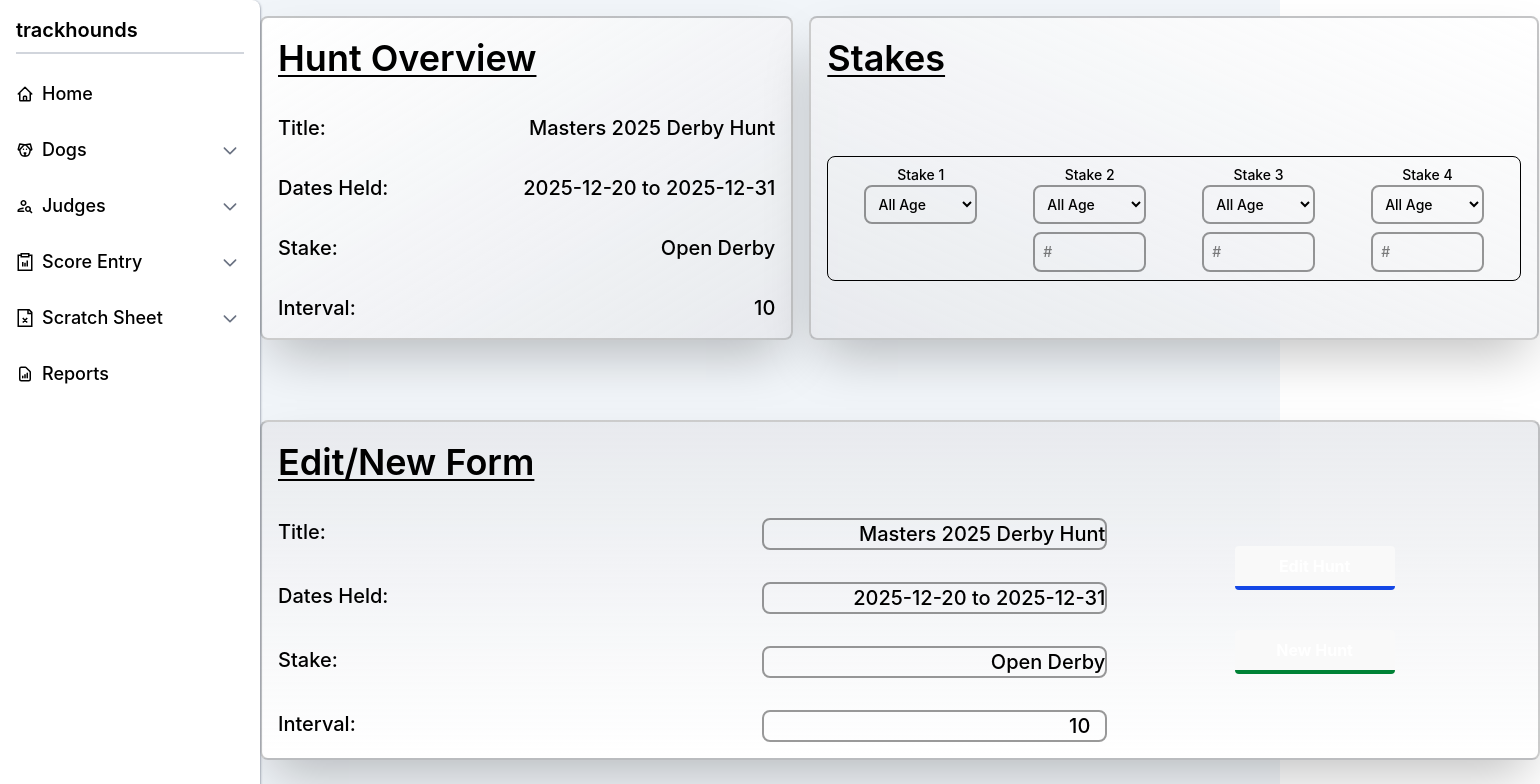
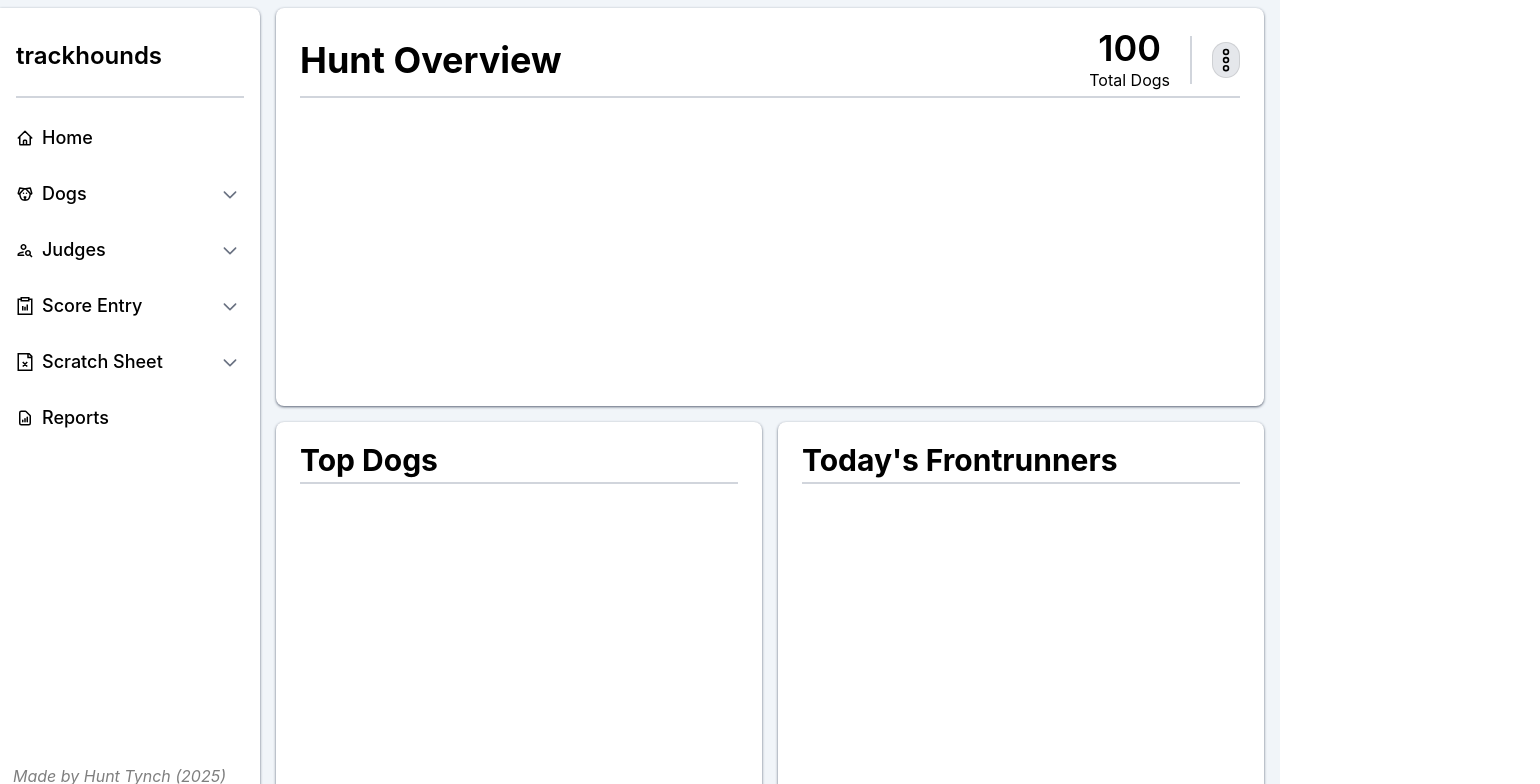
Before and after one commit to hctynch/trackhounds, a React (Vite) app in the folder frontend/: page / in a window 1280 px wide. Shown: the top 784 px of the page, 1540 px wide, since content can reach past the window. Built offline with nearby package versions, Linux system fonts and the light colour scheme.

Commit message:
Finished general layout of overview page.

```diff
--- a/frontend/src/components/Box.jsx
+++ b/frontend/src/components/Box.jsx
@@ -1,11 +1,16 @@
-import React from 'react';
+import PropTypes from 'prop-types';
 
 function Box({ children, params }) {
   return (
-    <div className={`flex flex-col items-start bg-gradient-to-br from-white to-gray-200/80 rounded-lg shadow-2xl px-4 border-black/20 border-2 ${params}`}>
+    <div className={`flex flex-col items-start bg-white rounded-lg shadow shadow-gray-500 px-4 ${params}`}>
       {children}
     </div>
   );
 }
 
+Box.propTypes = {
+  children: PropTypes.node.isRequired,
+  params: PropTypes.string
+};
+
 export default Box;
--- a/frontend/src/components/Home.jsx
+++ b/frontend/src/components/Home.jsx
@@ -1,92 +1,68 @@
+import { useState } from "react";
+import { PiDotsThreeOutlineVertical } from "react-icons/pi";
+import Box from './Box';
+
 function Home() {
+  const [showOverlay, setShowOverlay] = useState(false);
+
+  const handleOverlay = () => {
+    setShowOverlay(!showOverlay);
+  };
+
   return (
-    <div className='flex flex-wrap ml-65 mt-4 mr-2 text-black w-full'>
-      <div className='flex flex-col items-start bg-gradient-to-br from-white to-gray-200/80 rounded-lg shadow-2xl px-4 border-black/20 border-2 w-5/12 mr-4'>
-        <p className='text-4xl font-semibold my-5 underline decoration-2 underline-offset-4'>Hunt Overview</p>
-        <div className='w-full flex'>
-          <p className='text-xl 2xl:text-2xl font-medium my-4'>Title: </p>
-          <p className='text-xl 2xl:text-2xl font-medium my-4 ml-auto text-end'>Masters 2025 Derby Hunt</p>
+    <div className='grid grid-cols-2 text-black ml-[276px] mr-4 h-[calc(100vh-1rem)] my-2 relative'>
+      <Box params='col-span-2 mb-2 pt-5 px-6'>
+        <div className='w-full flex items-center border-b-2 border-gray-300 pb-1'>
+          <p className='text-4xl font-bold'>Hunt Overview</p>
+          <div className='flex ml-auto items-center'>
+            <div className='flex flex-col items-center'>
+              <p className='font-semibold text-4xl'>100</p>
+              <p>Total Dogs</p>
             </div>
-        <div className='w-full flex'>
-          <p className='text-xl 2xl:text-2xl font-medium my-4'>Dates Held: </p>
-          <p className='text-xl 2xl:text-2xl font-medium my-4 ml-auto text-end'>2025-12-20 to 2025-12-31</p>
-        </div>
-        <div className="w-full flex">
-          <p className='text-xl 2xl:text-2xl font-medium my-4'>Stake: </p>
-          <p className='text-xl 2xl:text-2xl font-medium my-4 ml-auto text-end'>Open Derby</p>
-        </div>
-        <div className="w-full flex">
-          <p className='text-xl 2xl:text-2xl font-medium my-4'>Interval: </p>
-          <p className='text-xl 2xl:text-2xl font-medium my-4 ml-auto text-end'>10</p>
-        </div>
-      </div>
-      <div className="flex flex-col items-start bg-gradient-to-bl from-white to-gray-200/80 rounded-lg shadow-2xl px-4 border-black/20 border-2 w-[57%]">
-        <p className='text-4xl font-semibold my-5 underline decoration-2 underline-offset-4'>Stakes</p>
-        <div className='w-full flex flex-row font-medium text-sm 2xl:text-xl border rounded-lg p-2 items-start my-auto'>
-          <div className='w-1/4 flex flex-col items-center justify-center'>
-            <p>Stake 1</p>
-            <select className='w-2/3 border-2 border-black/40 rounded-lg p-2'>
-              <option value="ALL_AGE">All Age</option>
-              <option value="DERBY">Derby</option>
-            </select>
-          </div>
-          <div className='w-1/4 flex flex-col items-center'>
-            <p>Stake 2</p>
-            <select className='w-2/3 border-2 border-black/40 rounded-lg p-2'>
-              <option value="ALL_AGE">All Age</option>
-              <option value="DERBY">Derby</option>
-            </select>
-            <input type="number" className='w-2/3 border-2 border-black/40 rounded-lg p-2 mt-2' placeholder='#' />
-          </div>
-          <div className='w-1/4 flex flex-col items-center'>
-            <p>Stake 3</p>
-            <select className='w-2/3 border-2 border-black/40 rounded-lg p-2'>
-              <option value="ALL_AGE">All Age</option>
-              <option value="DERBY">Derby</option>
-            </select>
-            <input type="number" className='w-2/3 border-2 border-black/40 rounded-lg p-2 mt-2' placeholder='#' />
-          </div>
-          <div className='w-1/4 flex flex-col items-center'>
-            <p>Stake 4</p>
-            <select className='w-2/3 border-2 border-black/40 rounded-lg p-2'>
-              <option value="ALL_AGE">All Age</option>
-              <option value="DERBY">Derby</option>
-            </select>
-            <input type="number" className='w-2/3 border-2 border-black/40 rounded-lg p-2 mt-2' placeholder='#' />
+            <div className='bg-gray-300 h-12 w-0.5 mx-5' />
+            <div
+              className='rounded-full bg-gray-200 hover:bg-gray-300 h-9 w-7 flex items-center border border-black/10 cursor-pointer'
+              onClick={handleOverlay}
+            >
+              <PiDotsThreeOutlineVertical className='h-7 w-7 text-black' />
             </div>
           </div>
         </div>
-      <div className='w-full flex flex-row items-start bg-gradient-to-t from-white to-gray-200/80 rounded-lg shadow-2xl px-4 border-black/20 border-2 mx-auto mt-20'>
-        <div className='w-2/3 text-start'>
-        <p className='text-4xl font-semibold my-5 underline decoration-2 underline-offset-4'>Edit/New Form</p>
-          <div className='w-full flex'>
-            <p className='text-xl 2xl:text-2xl font-medium my-4'>Title: </p>
-            <input type='text' value={'Masters 2025 Derby Hunt'} className='w-5/12 text-xl 2xl:text-2xl font-medium my-4 ml-auto text-end border-2 border-black/40 rounded-lg'/>
+        <div>
         </div>
-          <div className='w-full flex'>
-            <p className='text-xl 2xl:text-2xl font-medium my-4'>Dates Held: </p>
-            <input type='text' value={'2025-12-20 to 2025-12-31'} className='w-5/12 text-xl 2xl:text-2xl font-medium my-4 ml-auto text-end border-2 border-black/40 rounded-lg'/>
+      </Box>
+      <Box params='col-span-1 mt-2 mr-2 pt-5 px-6'>
+        <div className='w-full flex border-b-2 border-gray-300 items-center pb-1'>
+          <p className='text-3xl font-bold'>Top Dogs</p>
         </div>
-          <div className="w-full flex">
-            <p className='text-xl 2xl:text-2xl font-medium my-4'>Stake: </p>
-            <input type='text' value={'Open Derby'} className='w-5/12 text-xl 2xl:text-2xl font-medium my-4 ml-auto text-end border-2 border-black/40 rounded-lg'/>
+      </Box>
+      <Box params='col-span-1 mt-2 ml-2 pt-5 px-6'>
+        <div className='w-full flex border-b-2 border-gray-300 items-center pb-1'>
+          <p className='text-3xl font-bold'>Today&apos;s Frontrunners</p>
         </div>
-          <div className="w-full flex">
-            <p className='text-xl 2xl:text-2xl font-medium my-4'>Interval: </p>
-            <input type='number' value={10} className='w-5/12 text-xl 2xl:text-2xl font-medium my-4 ml-auto text-end border-2 border-black/40 rounded-lg'/>
-          </div>
-        </div>
-        <div className='flex justify-center flex-col items-center w-1/3 h-full'>
-          <button className="my-10 bg-blue-500 hover:bg-blue-400 text-white font-bold py-2 px-4 border-b-4 border-blue-700 hover:border-blue-500 rounded w-40">
-            Edit Hunt
+      </Box>
+
+      {showOverlay && (
+        <div className='absolute top-0 left-0 w-full h-full bg-black/30 rounded-lg flex justify-center items-center'>
+          <div className='bg-white rounded-lg shadow-lg p-6'>
+            <p className='text-2xl font-bold mb-4'>Options</p>
+            <button className='bg-gray-50 hover:bg-gray-200 border border-black/30 font-bold py-2 px-4 rounded mb-2 w-full cursor-pointer'>
+              Create a New Hunt
             </button>
-          <button className="bg-green-500 hover:bg-green-400 text-white font-bold py-2 px-4 border-b-4 border-green-700 hover:border-green-500 rounded w-40">
-            New Hunt
+            <button className='bg-gray-50 hover:bg-gray-200 border border-black/30 font-bold py-2 px-4 rounded w-full cursor-pointer'>
+              Edit Current Hunt
+            </button>
+            <button
+              className='mt-4 text-red-500 hover:text-red-400 font-bold w-full cursor-pointer'
+              onClick={handleOverlay}
+            >
+              Close
             </button>
           </div>
         </div>
+      )}
     </div>
-  )
+  );
 }
 
-export default Home
+export default Home;
--- a/frontend/src/components/Navbar.jsx
+++ b/frontend/src/components/Navbar.jsx
@@ -60,10 +60,10 @@ function Navbar() {
   };
 
   return (
-    <div className='z-1 flex flex-col gap-y-2 justify-start items-start bg-white shadow shadow-gray-500 fixed top-0 left-0 h-full rounded-r-lg p-1 w-65'>
+    <div className='z-1 flex flex-col gap-y-2 justify-start items-start bg-white shadow shadow-gray-500 fixed top-0 left-0 h-[calc(100vh-1rem)] rounded-r-lg p-1 w-65 my-2'>
       <div className='flex w-full items-center px-3 py-3'>
-        <div className='border-b-2 border-gray-300 w-full flex pb-2'>
-          <p className='text-black font-semibold text-xl'>trackhounds</p><img/>
+        <div className='border-b-2 border-gray-300 w-full flex pb-6'>
+          <p className='text-black font-semibold text-2xl pt-4'>trackhounds</p><img/>
         </div>
       </div>
       <div className='h-auto flex flex-col gap-y-4 justify-start items-start px-1 w-full'>
@@ -97,6 +97,9 @@ function Navbar() {
           </div>
         ))}
       </div>
+      <div className='mt-auto flex italic opacity-50 text-md items-center justify-center w-11/12'>
+        <p className='text-black'>Made by Hunt Tynch (2025)</p>
+      </div>
     </div>
   );
 }
```
Lines whose indentation alone changed are shown as unchanged.
